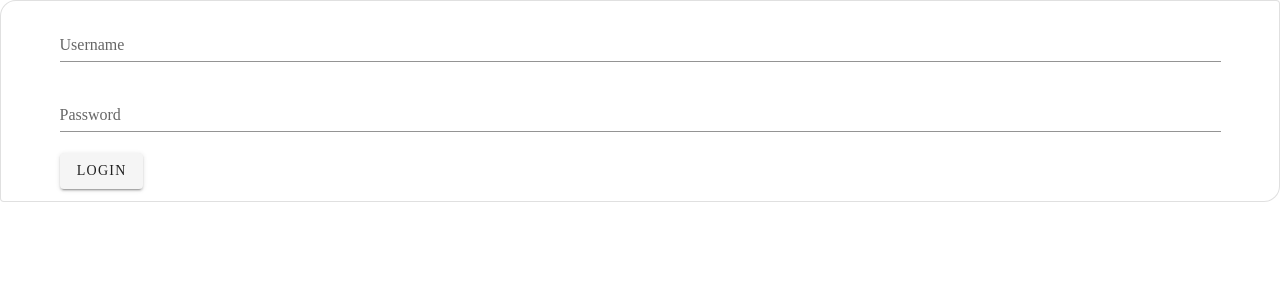
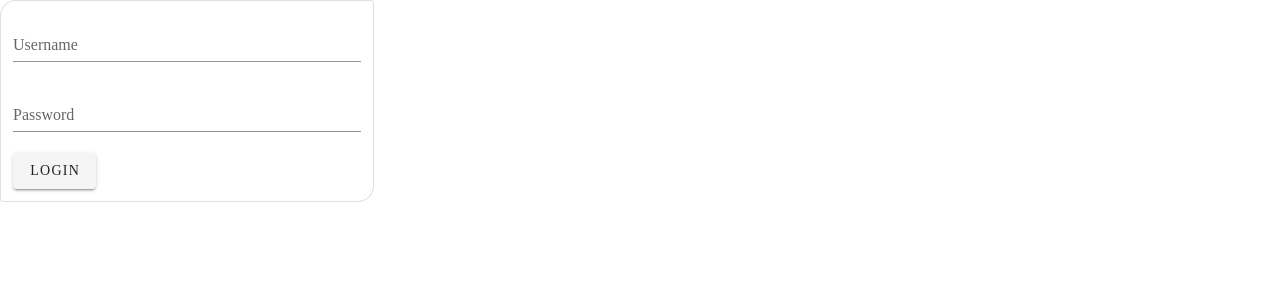
Before and after one commit to klncEmre/task-vuetify, a Vue app in the folder my_amazing_app/: page /about in a window 1280 px wide. Shown: the top 300 px of the page. Built offline with nearby package versions, Linux system fonts and the light colour scheme.

Commit message:
login card upgrade

```diff
--- a/my_amazing_app/src/components/HelloWorld.vue
+++ b/my_amazing_app/src/components/HelloWorld.vue
@@ -3,7 +3,11 @@
   elevation="20"
   outlined
   shaped
+  class="mx-auto"
+  max-width="374"
+
   >
+
     <v-form v-model="valid">
     <v-container>
       <v-col>
```
